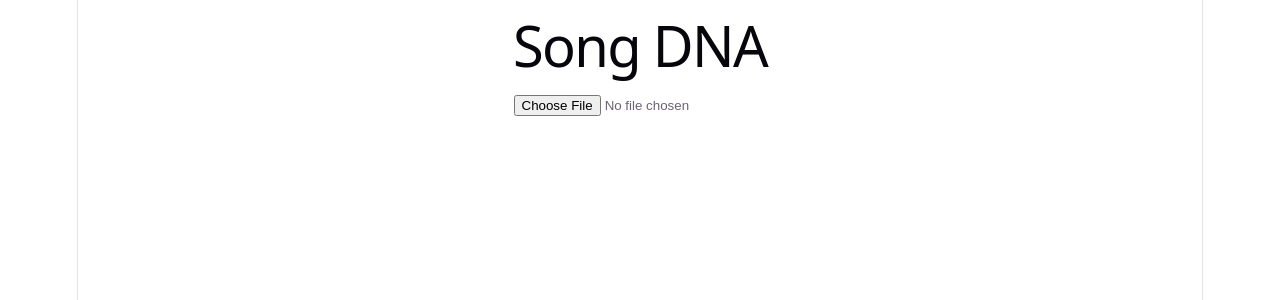
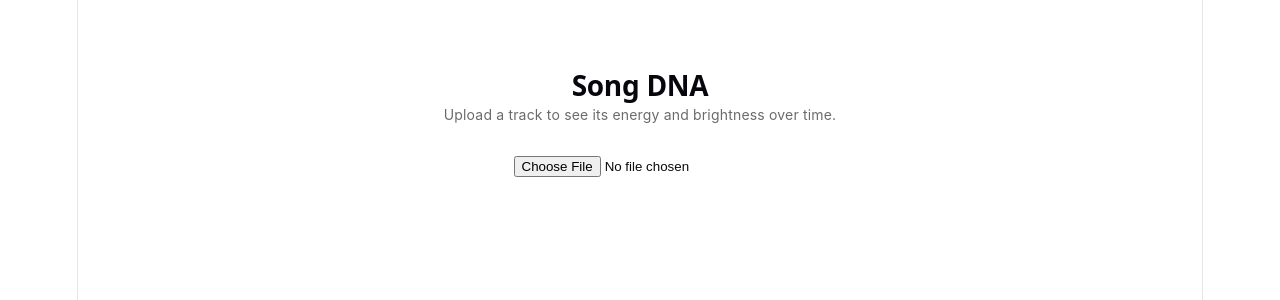
Before and after one commit to chloewalkerrr/song-dna, a React app in the folder frontend/: page / in a window 1280 px wide. Shown: the top 300 px of the page. Built offline with nearby package versions, Linux system fonts and the light colour scheme; the HTML template or start-up script is replaced by a standard one.

Commit message:
style: apply minimal black/white design with blue/green feature accents

```diff
--- a/frontend/src/App.jsx
+++ b/frontend/src/App.jsx
@@ -40,32 +40,78 @@ function App() {
   const height = 200;
 
   return (
-    <div>
-      <h1>Song DNA</h1>
+    <div
+      style={{
+        fontFamily: "'Inter', sans-serif",
+        color: "#0a0a0a",
+        background: "#ffffff",
+        minHeight: "100vh",
+        padding: "40px 32px",
+      }}
+    >
+      <div style={{ maxWidth: 920, margin: "0 auto" }}>
+        <h1 style={{ fontWeight: 600, fontSize: 28, letterSpacing: "-0.01em", marginBottom: 4 }}>
+          Song DNA
+        </h1>
+        <p style={{ color: "#6b6b6b", fontSize: 14, marginBottom: 24 }}>
+          Upload a track to see its energy and brightness over time.
+        </p>
+
         <input type="file" accept="audio/*" onChange={handleFileChange} />
 
-      {loading && <p>Analyzing...</p>}
+        {loading && (
+          <p style={{ fontFamily: "monospace", fontSize: 13, color: "#6b6b6b", marginTop: 16 }}>
+            Analyzing...
+          </p>
+        )}
 
         {features && (
-        <div>
-          <p>{features.file_path} — {features.duration_seconds.toFixed(1)}s</p>
+          <div style={{ marginTop: 24 }}>
+            <p style={{ fontFamily: "monospace", fontSize: 12, color: "#6b6b6b", marginBottom: 12 }}>
+              {features.file_path} — {features.duration_seconds.toFixed(1)}s
+            </p>
 
-          <svg width={width} height={height} style={{ background: "#111" }}>
+            <div
+              style={{
+                background: "#fbfbfb",
+                border: "1px solid #e6e6e6",
+                borderRadius: 6,
+                padding: 20,
+              }}
+            >
+              <svg width={width} height={height} style={{ display: "block" }}>
+                <line x1="0" y1={height / 2} x2={width} y2={height / 2} stroke="#e6e6e6" strokeWidth="1" />
                 <path
                   d={buildPath(features.rms_energy, width, height)}
                   fill="none"
-              stroke="#4fc3f7"
-              strokeWidth="1.5"
+                  stroke="#2f6bf0"
+                  strokeWidth="1.6"
                 />
                 <path
                   d={buildPath(features.spectral_centroid, width, height)}
                   fill="none"
-              stroke="#f74fc3"
-              strokeWidth="1.5"
+                  stroke="#1f9d55"
+                  strokeWidth="1.6"
                 />
               </svg>
+
+              <div style={{ display: "flex", gap: 20, marginTop: 16 }}>
+                <LegendItem color="#2f6bf0" label="Energy" />
+                <LegendItem color="#1f9d55" label="Brightness" />
+              </div>
+            </div>
           </div>
         )}
+      </div>
+    </div>
+  );
+}
+
+function LegendItem({ color, label }) {
+  return (
+    <div style={{ display: "flex", alignItems: "center", gap: 7, fontSize: 13, color: "#6b6b6b" }}>
+      <span style={{ width: 14, height: 2, background: color, display: "inline-block", borderRadius: 2 }} />
+      {label}
     </div>
   );
 }
```
Lines whose indentation alone changed are shown as unchanged.
